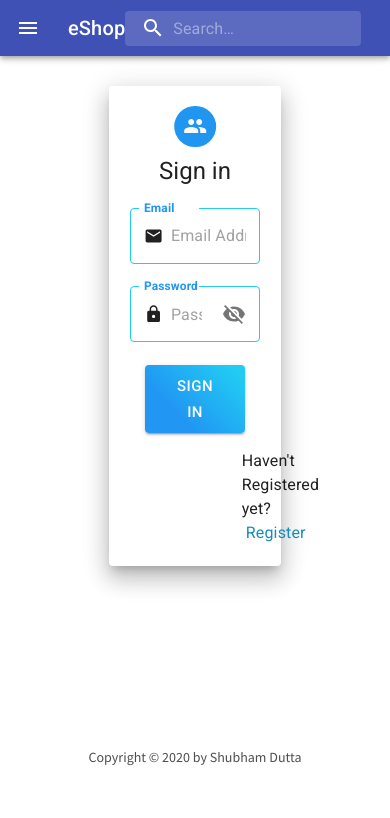
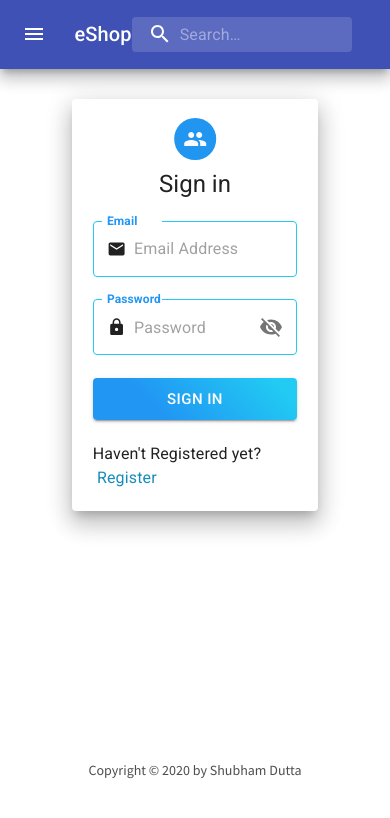
Before and after one commit to coincode7/Ecommerce-service, a React (Create React App) app in the folder frontend/: page /login in a window 390 px wide. Shown: the top 818 px of the page. Built offline with nearby package versions, Linux system fonts and the light colour scheme.

Commit message:
FRONTEND: (material-ui) basic chnage in styling

```diff
--- a/frontend/src/components/CustomStyles/header.js
+++ b/frontend/src/components/CustomStyles/header.js
@@ -6,6 +6,10 @@ const drawerWidth = 240;
 export const useStyles = makeStyles((theme) => ({
   root: {
     flexGrow: 1,
+  },
+
+  appbar: {
+    padding: "0.4rem",
   },
 
   menu: {},
@@ -27,7 +31,7 @@ export const useStyles = makeStyles((theme) => ({
       backgroundColor: fade(theme.palette.common.white, 0.25),
     },
     marginLeft: 0,
-    width: "100%",
+    width: "80%",
     [theme.breakpoints.up("sm")]: {
       marginLeft: theme.spacing(1),
       width: "auto",
--- a/frontend/src/components/Header.js
+++ b/frontend/src/components/Header.js
@@ -61,7 +61,7 @@ export default function MenuAppBar() {
 
   return (
     <header className={classes.root}>
-      <AppBar position="static">
+      <AppBar position="sticky" elevation={10} className={classes.appbar}>
         <Toolbar>
           <IconButton
             edge="start"
--- a/frontend/src/screen/customStyle/LoginRegisterScreen.js
+++ b/frontend/src/screen/customStyle/LoginRegisterScreen.js
@@ -11,13 +11,13 @@ export const useStyle = makeStyles((theme) => ({
     alignItems: "center",
   },
   paper: {
-    width: "40%",
+    width: "46%",
     margin: "auto",
     marginTop: "0.4rem",
 
     paddingTop: theme.spacing(2.4),
     [theme.breakpoints.down("sm")]: {
-      width: "70%",
+      width: "100%",
     },
   },
 
@@ -46,16 +46,21 @@ export const useStyle = makeStyles((theme) => ({
         borderColor: "#21CBF3",
       },
     },
+    paddingBottom: theme.spacing(2.8),
     width: "80%",
+
     [theme.breakpoints.down("sm")]: {
       width: "100%",
     },
-    paddingBottom: theme.spacing(2.8),
   },
 
   button: {
     background: "linear-gradient(45deg, #2196F3 30%, #21CBF3 90%)",
     width: "76%",
+
+    [theme.breakpoints.down("sm")]: {
+      width: "100%",
+    },
   },
 
   lockIcon: {
@@ -63,7 +68,11 @@ export const useStyle = makeStyles((theme) => ({
   },
 
   register: {
-    paddingTop: theme.spacing(2),
-    marginLeft: "7rem",
+    paddingTop: theme.spacing(2.8),
+    marginLeft: "6rem",
+
+    [theme.breakpoints.down("sm")]: {
+      marginLeft: "auto",
+    },
   },
 }));
```
